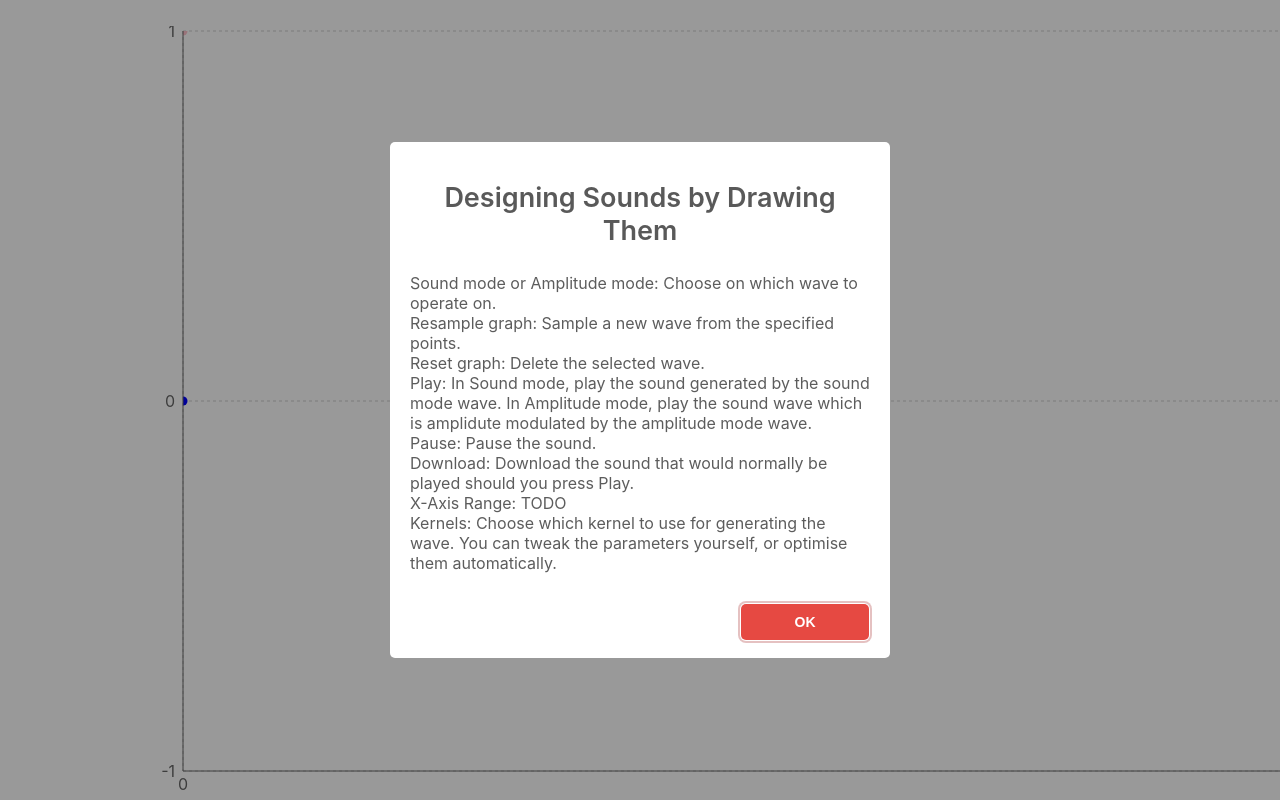
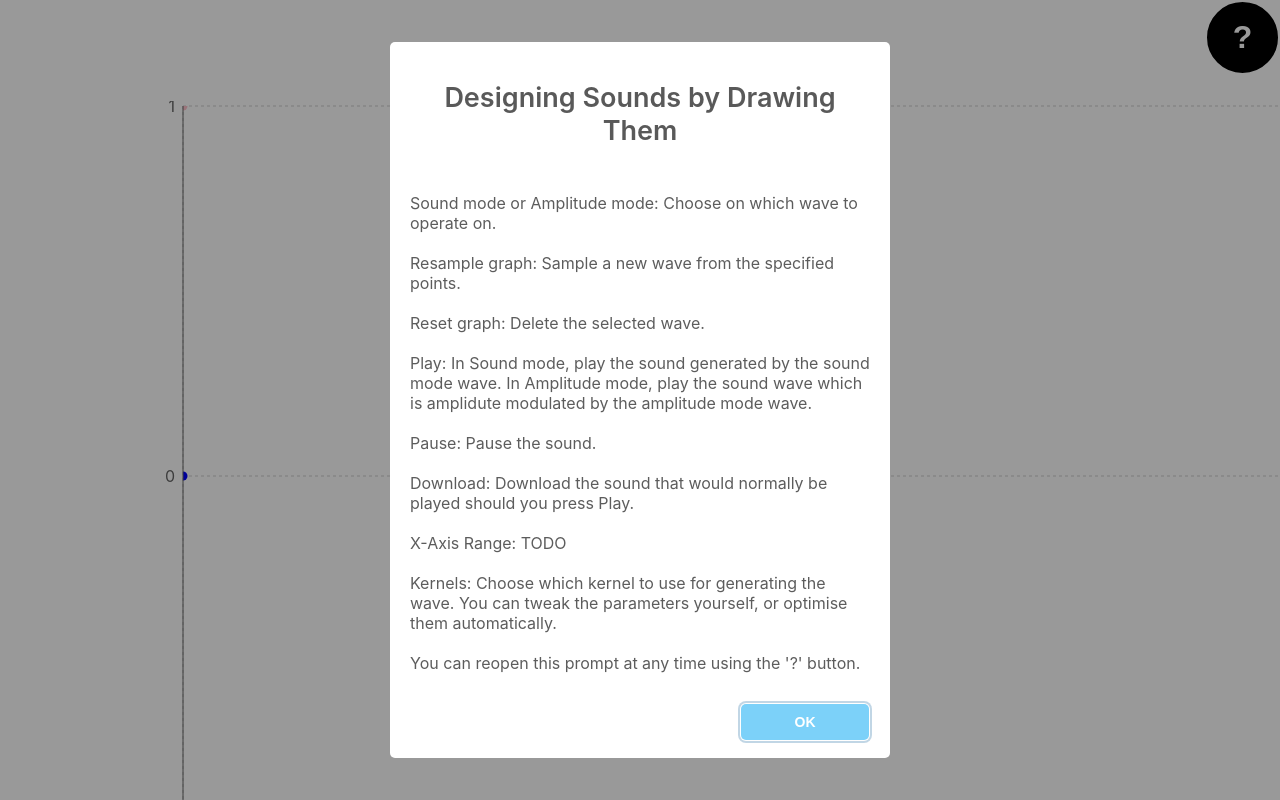
Before and after one commit to mrkobhrai/drawing-sounds, a React (Create React App) app in the folder frontend/: page / in a window 1280 px wide. Shown: the top 800 px of the page. Built offline with nearby package versions, Linux system fonts and the light colour scheme; no server answers.

Commit message:
Fix styling and SWAL

```diff
--- a/frontend/src/App.tsx
+++ b/frontend/src/App.tsx
@@ -2,12 +2,43 @@ import React, {useState} from 'react';
 import './App.css';
 import './SASSStyles.scss';
 import SoundGraph from './components/SoundGraph';
+import swal from "sweetalert";
 
 function App() {
   const [inputGraph] = useState(<SoundGraph />)
 
+  const showHelp = () => swal({
+    title: 'Designing Sounds by Drawing Them',
+    className: 'instructions',
+    text: `
+    Sound mode or Amplitude mode: Choose on which wave to operate on.
+
+    Resample graph: Sample a new wave from the specified points.
+
+    Reset graph: Delete the selected wave.
+
+    Play: In Sound mode, play the sound generated by the sound mode wave. In Amplitude mode, play the sound wave which is amplidute modulated by the amplitude mode wave.
+
+    Pause: Pause the sound.
+
+    Download: Download the sound that would normally be played should you press Play.
+
+    X-Axis Range: TODO
+
+    Kernels: Choose which kernel to use for generating the wave. You can tweak the parameters yourself, or optimise them automatically.
+
+    You can reopen this prompt at any time using the '?' button.
+    `,
+    closeOnClickOutside: true,
+    closeOnEsc: true,
+});
+
+  showHelp();
   return  (
     <div>
+      <div className="helpBox">
+        <button onClick={showHelp} className="help">?</button>
+      </div>
       {inputGraph}
     </div>
   )
--- a/frontend/src/SASSStyles.scss
+++ b/frontend/src/SASSStyles.scss
@@ -7,6 +7,33 @@ select, button {
   width: 10vw;
   background-color: black;
   color: white;
+}
+
+button.help {
+  background-color: black;
+  height: 75px;
+  width: 75px;
+  padding: 0;
+  margin: 9;
+  text-align: center;
+  justify-content: center;
+  align-items: center;
+  color: white;
+  border-style: solid;
+  border-color: white;
+  right: 0;
+  float: right;
+  border-radius: 50%;
+  user-select: none;
+  font-size: xx-large;
+  font-weight: bolder;
+}
+
+div.helpBox {
+  align-items:flex-end;
+  justify-content: right;
+  width: 100%;
+  align-content: flex-end;
 }
 
 div.graphContainer {
--- a/frontend/src/components/SoundGraph.tsx
+++ b/frontend/src/components/SoundGraph.tsx
@@ -7,7 +7,6 @@ import Button from "./Button";
 import {exponentiatedQuadraticKernel, Kernel, kernels} from "../utils/Kernel";
 import SoundGenerator from "../utils/SoundGenerator";
 import {FetchRequestBody} from "../Interfaces";
-import swal from "sweetalert";
 
 interface Props {
     width?: number,
@@ -219,29 +218,10 @@ class SoundGraph extends React.Component<Props, State> {
         </td>
     }
 
-    showHelp = () => swal({
-            title: 'Designing Sounds by Drawing Them',
-            className: 'instructions',
-            text: `Sound mode or Amplitude mode: Choose on which wave to operate on.
-            Resample graph: Sample a new wave from the specified points.
-            Reset graph: Delete the selected wave.
-            Play: In Sound mode, play the sound generated by the sound mode wave. In Amplitude mode, play the sound wave which is amplidute modulated by the amplitude mode wave.
-            Pause: Pause the sound.
-            Download: Download the sound that would normally be played should you press Play.
-            X-Axis Range: TODO
-            Kernels: Choose which kernel to use for generating the wave. You can tweak the parameters yourself, or optimise them automatically.`, // TODO: X-Axis range
-            closeOnClickOutside: true,
-            closeOnEsc: true,
-            dangerMode: true,
-        });
-
     generateTable: () => JSX.Element = () => {
         return <table className="params">
             <tbody>
                 <tr>
-                    <td className="params">
-                        <Button label="Show Instructions" onChange={this.showHelp}/>
-                    </td>
                     <td className={"params"} >
                         <Dropdown keyVals={new Map([['Sound Mode', 'sound'], ['Amplitude Mode', 'amplitude']])} selectedValue={this.isSoundMode() ? 'sound':'amplitude'} onChange={(e)=>this.setState({isSoundMode: e.target.value === 'sound'})}/>
                     </td>
@@ -274,7 +254,6 @@ class SoundGraph extends React.Component<Props, State> {
     }
 
     render () {
-            this.showHelp();
             return (
                 <div className="graphContainer">
                     <div style={{margin: "auto"}}>
```
